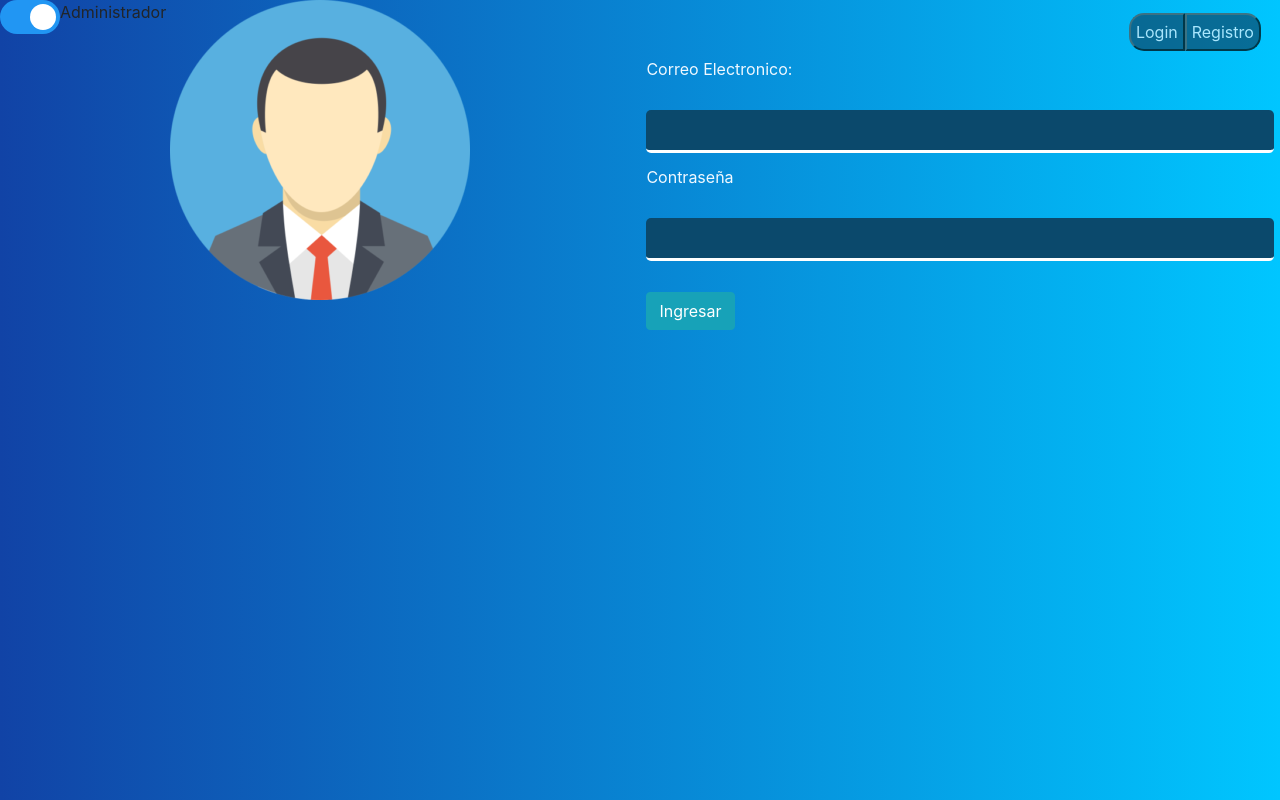
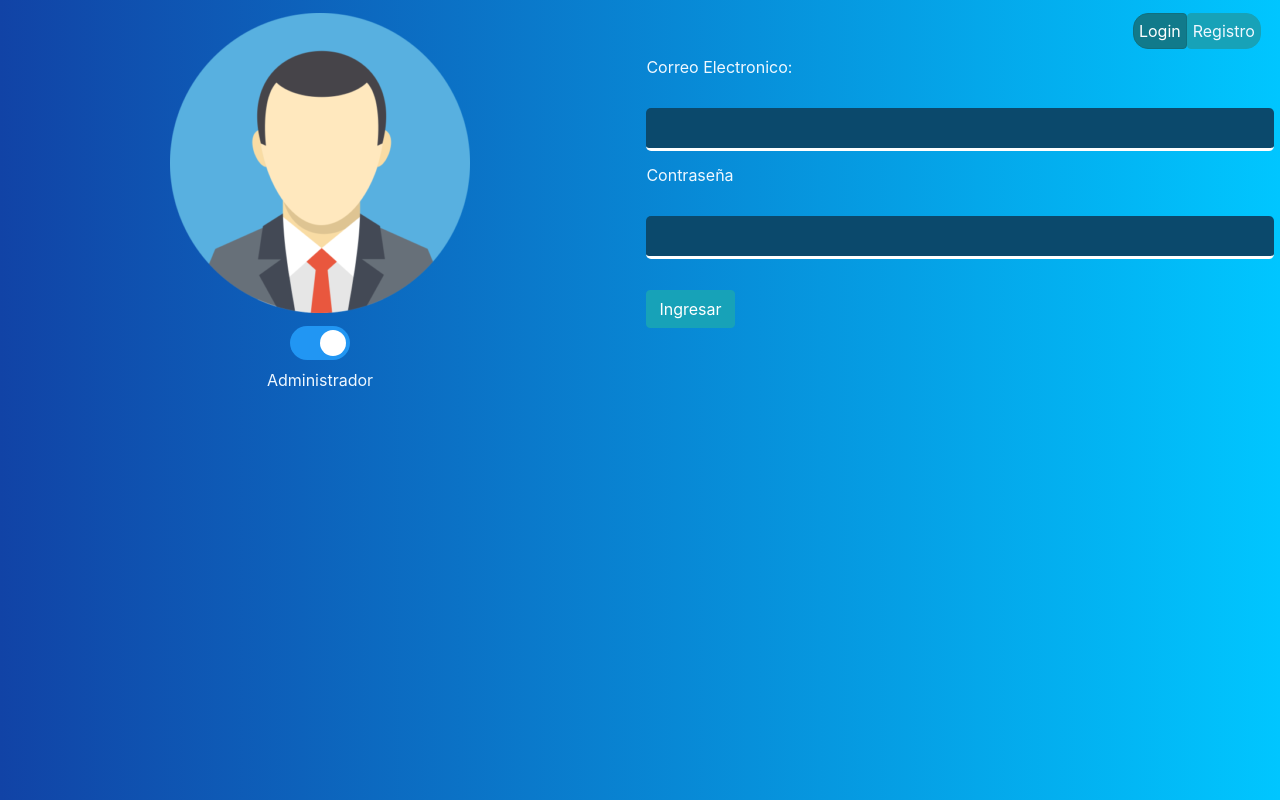
Before and after one commit to donarol/Proyecto_Sis, an Angular app in the folder Angular/public/: page / in a window 1280 px wide. Built offline with nearby package versions, Linux system fonts and the light colour scheme.

Commit message:
login mejora

```diff
--- a/Angular/public/src/app/inicio/inicio.component.css
+++ b/Angular/public/src/app/inicio/inicio.component.css
@@ -4,7 +4,7 @@
     flex-wrap: wrap;
     max-width: 100%;
     width: 100%;
-	background: #fff;
+
     background: -webkit-linear-gradient(left,  #1143a6, #00c6ff);
     height: 100vh;
 }
@@ -13,6 +13,8 @@
     position: absolute;
     margin-right: 1%;
     border-top-right-radius: 20px;
+    top: 50%;
+    left: 30%;
 }
 .inferior{
     width: 100%;
@@ -24,6 +26,10 @@
     border-bottom-left-radius: 20px;*/
 
 }
+.e{
+  text-align: center;
+  margin-top: 2%;
+}
 .der{
     width: 50%;
     border-top-right-radius: 20px;
@@ -33,8 +39,7 @@
 
 button{
     margin-top: 2%;
-    opacity: 0.7;
-    background: #0B496C;
+    opacity: 1;
     color: aliceblue;
     padding: 5px;
 }
@@ -52,13 +57,17 @@ img{
     max-height: 100%;
     max-width: 100%;
     display:block;
-margin:auto;
+    margin:auto;
+    margin-top: 2%;
 }
 input{
   text-anchor: 20px;
   text-decoration: brown;
 }
+p{
 
+  color: aliceblue;
+}
 
 
 
--- a/Angular/public/src/app/inicio/inicio.component.html
+++ b/Angular/public/src/app/inicio/inicio.component.html
@@ -1,21 +1,23 @@
 <div class="contenedor">
   <div class="superior">
-      <label class="switch">
-        <input type="checkbox" [(ngModel)]='variable' (change)='onChangeVariable()'>
-        <span class="slider round"></span>
-      </label>
 
-      <label class="etiqueta"><p>{{vista}}</p></label>
   </div>
     <div class="izq">
       <div>
         <img [src]="'/assets/img/' + imagenName">
       </div>
+      <div class="e">
+        <label class="switch">
+          <input type="checkbox" [(ngModel)]='variable' (change)='onChangeVariable()'>
+          <span class="slider round"></span>
+        </label>
+        <p>{{vista}}</p>
+      </div>
     </div>
     <div class="der">
       <div class="d-flex flex-row-reverse bd-highlight">
-        <button class="btn-der" [ngClass]="{'active':estado}" (click)="cambio(true)">Registro</button>
-        <button class="btn-izq" [ngClass]="{'active':!estado}" (click)="cambio(false)">Login</button>
+        <button class="btn-der btn btn-info" [ngClass]="{'active':estado}" (click)="cambio(true)">Registro</button>
+        <button class="btn btn-info btn-izq " [ngClass]="{'active':!estado}" (click)="cambio(false)">Login</button>
       </div>
       <div class="contenido">
         <div *ngIf='variable;then muestra_v else muestra_f'></div>
```
